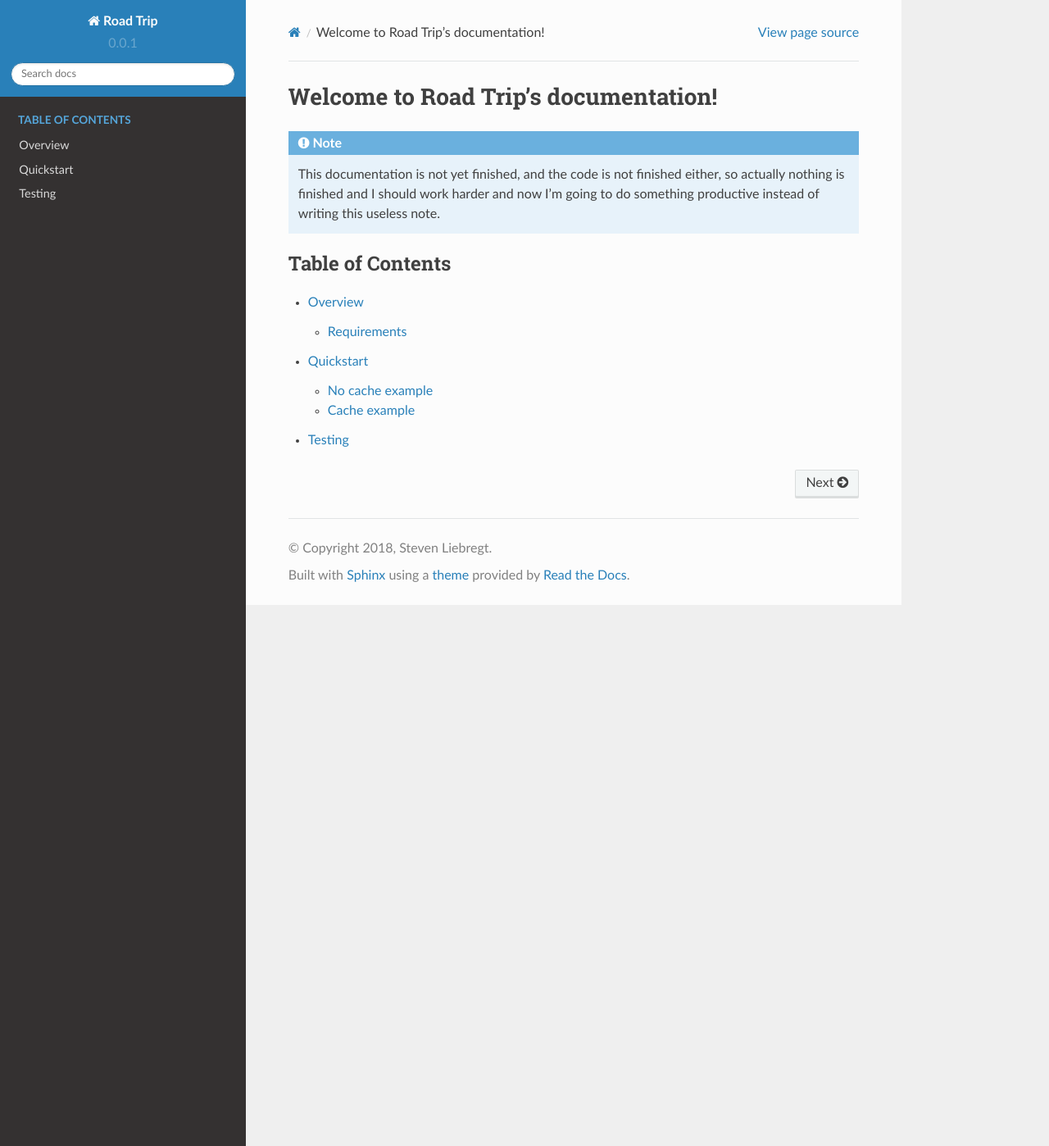
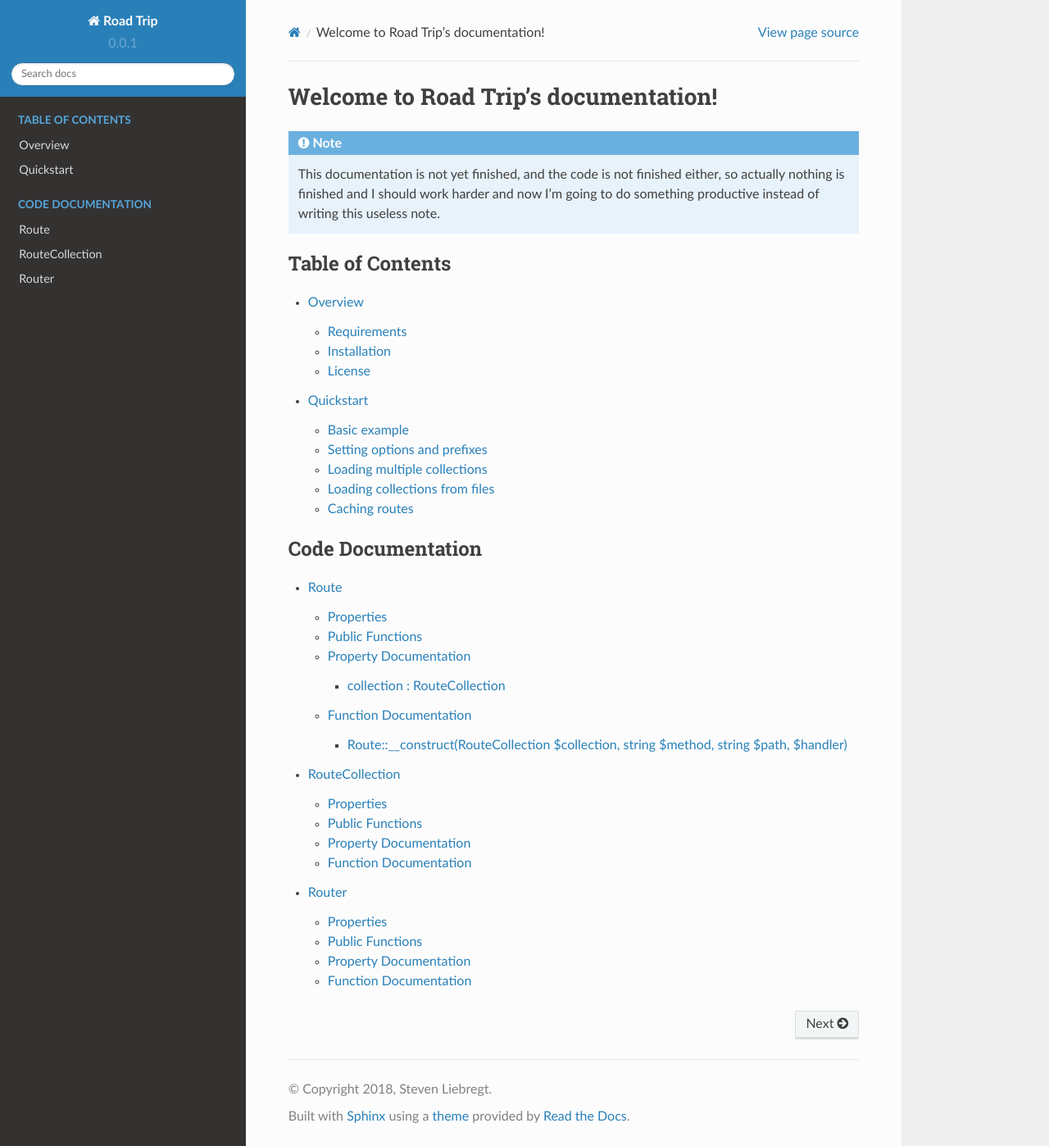
Before and after one commit to stevenliebregt/road-trip, a Sphinx documentation site: the page built from docs/source/index.rst, in a window 1280 px wide and 1398 px high. Shown: the whole window at 82% size. Built offline with Sphinx 7.4.7 and the Read the Docs theme 2.0.0, drawn with Linux system fonts in a browser that asks for light colours; formulas are drawn with MathJax 3.

Commit message:
added another example, and some docs

```diff
--- /dev/null
+++ b/docs/source/code/Route.rst
@@ -0,0 +1,29 @@
+=====
+Route
+=====
+
+Properties
+==========
+
+TODO
+
+Public Functions
+================
+
+TODO
+
+Property Documentation
+======================
+
+collection : RouteCollection
+----------------------------
+
+Explanation
+
+Function Documentation
+======================
+
+Route::__construct(RouteCollection $collection, string $method, string $path, $handler)
+---------------------------------------------------------------------------------------
+
+Explanation about each parameter
--- /dev/null
+++ b/docs/source/code/RouteCollection.rst
@@ -0,0 +1,23 @@
+===============
+RouteCollection
+===============
+
+Properties
+==========
+
+TODO
+
+Public Functions
+================
+
+TODO
+
+Property Documentation
+======================
+
+TODO
+
+Function Documentation
+======================
+
+TODO
--- /dev/null
+++ b/docs/source/code/Router.rst
@@ -0,0 +1,23 @@
+======
+Router
+======
+
+Properties
+==========
+
+TODO
+
+Public Functions
+================
+
+TODO
+
+Property Documentation
+======================
+
+TODO
+
+Function Documentation
+======================
+
+TODO
--- a/docs/source/index.rst
+++ b/docs/source/index.rst
@@ -11,4 +11,11 @@ Welcome to Road Trip's documentation!
 
    overview
    quickstart
-   testing
+
+.. toctree::
+   :maxdepth: 3
+   :caption: Code Documentation
+
+   code/Route
+   code/RouteCollection
+   code/Router
--- a/docs/source/quickstart.rst
+++ b/docs/source/quickstart.rst
@@ -2,51 +2,67 @@
 Quickstart
 ==========
 
-No cache example
-================
+This page provides a quick introduction to Road Trip, and shows some examples. If you have not installed Road Trip yet,
+please head over to the ``overview`` page.
 
-This example shows you how to create a router without using cache.
+Basic example
+=============
+
+This basic example will get you started right away.
 
 .. code-block:: php
 
     <?php
 
+    use StevenLiebregt\RoadTrip\RouteCollection;
+    use StevenLiebregt\RoadTrip\Router;
+
     $router = new Router();
 
     $collection = new RouteCollection();
-    $collection->get('/foo', function () {
-        echo 'Hello, world!';
-    });
+    $collection->get('/products', 'ProductController.index');
+    $collection->post('/products', 'ProductController.create');
 
     $router->addCollection($collection);
-
     $router->compile();
 
-    // Check for a match.
-    $match = $router->match();
+    $match = $router->match('THE_CURRENT_REQUEST_METHOD', 'THE_CURRENT_REQUEST_URI');
 
-Cache example
-=============
+Setting options and prefixes
+============================
+
+This example will show you how to set prefixes for path, names and handlers, and how you can set options.
 
 .. code-block:: php
 
     <?php
 
+    use StevenLiebregt\RoadTrip\RouteCollection;
+    use StevenLiebregt\RoadTrip\Router;
+
     $router = new Router();
-    $router->shouldCache(true);
 
-    // Check if we have a cache file, if that is the case, we don't need to generate the
-    // following routes and collections and generate regular expressions.
-    if (!$router->hasCache()) {
-        $collection = new RouteCollection();
-        $collection->get('/foo', function () {
-            echo 'Hello, world!';
-        });
+    $collection = new RouteCollection();
+    $collection->setPathPrefix('/api');
 
-        $router->addCollection($collection);
+    $collection->get('/foo', 'Foo.Action'); // The prefix resolves this to `/api/foo`.
 
-        $router->compile();
-    }
+    $router->addCollection($collection);
+    $router->compile();
 
-    // Check for a match.
-    $match = $router->match();
+    $match = $router->match('THE_CURRENT_REQUEST_METHOD', 'THE_CURRENT_REQUEST_URI');
+
+Loading multiple collections
+============================
+
+TODO
+
+Loading collections from files
+==============================
+
+TODO
+
+Caching routes
+==============
+
+TODO
--- a/docs/source/testing.rst
+++ /dev/null
@@ -1,3 +0,0 @@
-========
-Testing
-========
```
Also changed, not shown: docs/source/overview.rst (+47 -1 lines).
